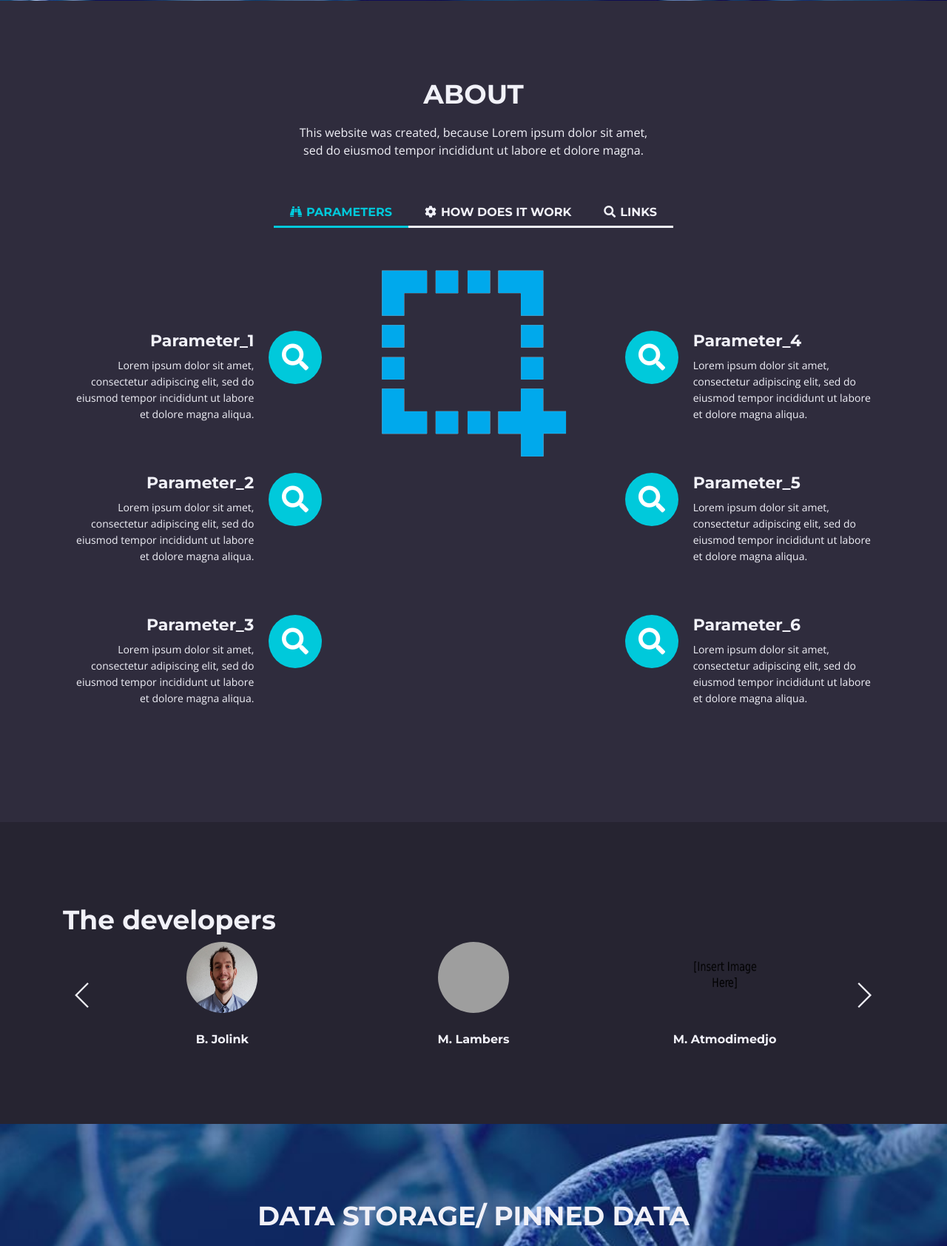
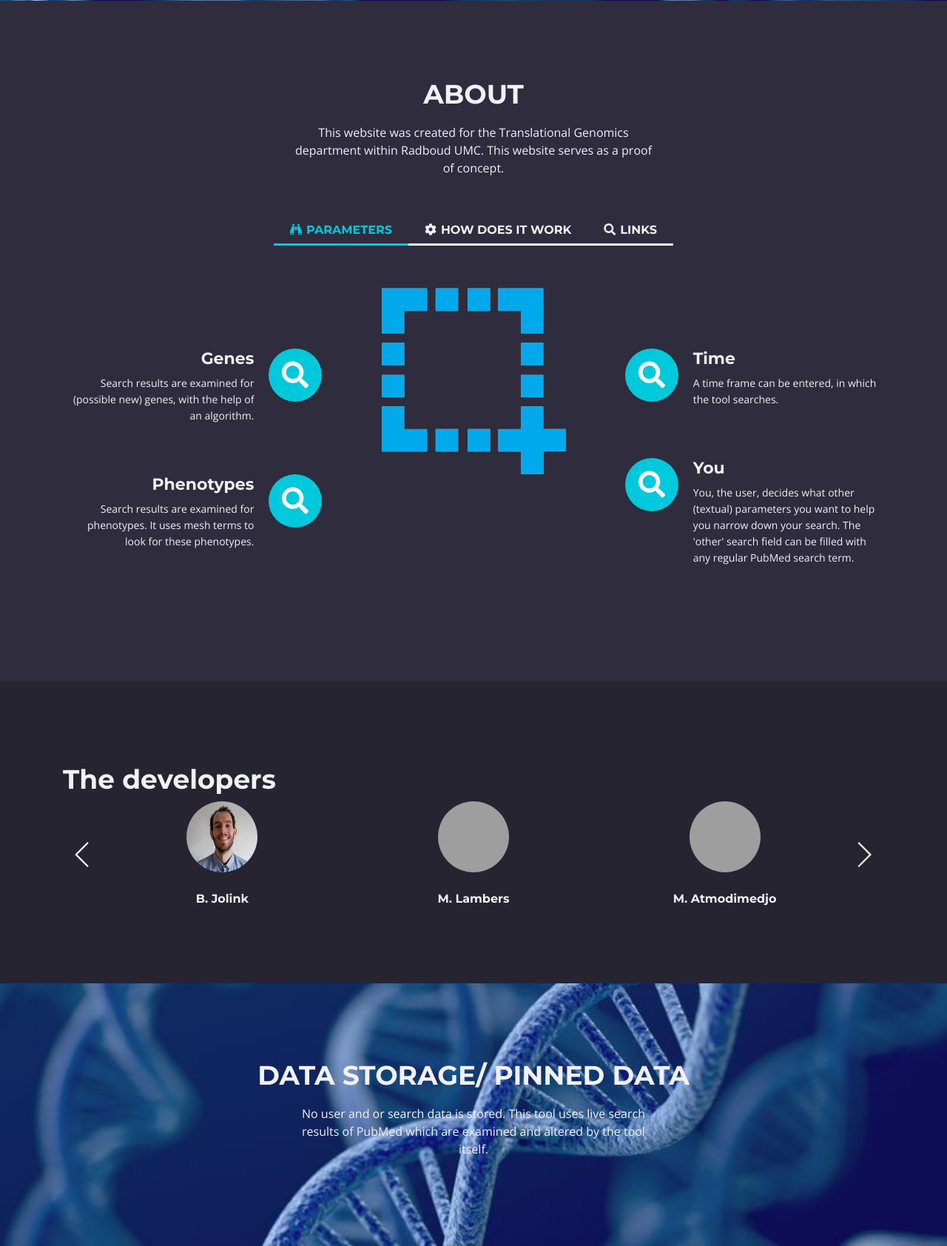
Before and after one commit to Queuebee2/Course8Informatica, a Flask app: page / in a window 1280 px wide. Shown: the part 915-2599 px from the top of the page at 74% size. Run offline with Flask 2, Linux system fonts and the light colour scheme; parts of the project's set-up code (start-up, migrations or seed data) failed here and were passed over; some libraries are stand-ins or nearby versions; grey boxes are pictures that could not be loaded.

Commit message:
added information to webpage. Added searchbars for date

```diff
--- a/Course8Informatica/templates/index.html
+++ b/Course8Informatica/templates/index.html
@@ -97,7 +97,7 @@
             <div class="row">
                 <div class="col-lg-12">
                     <h2>ABOUT</h2>
-                    <div class="p-heading p-large">This website was created, because Lorem ipsum dolor sit amet, sed do eiusmod tempor incididunt ut labore et dolore magna. </div>
+                    <div class="p-heading p-large">This website was created for the Translational Genomics department within Radboud UMC. This website serves as a proof of concept.</div>
                 </div> <!-- end of col -->
             </div> <!-- end of row -->
             <div class="row">
@@ -130,8 +130,8 @@
                                     <div class="card left-pane first">
                                         <div class="card-body">
                                             <div class="text-wrapper">
-                                                <h4 class="card-title">Parameter_1</h4>
-                                                <p>Lorem ipsum dolor sit amet, consectetur adipiscing elit, sed do eiusmod tempor incididunt ut labore et dolore magna aliqua. </p>
+                                                <h4 class="card-title">Genes</h4>
+                                                <p>Search results are examined for (possible new) genes, with the help of an algorithm.  </p>
                                             </div>
                                             <div class="card-icon">
                                                 <i class="fas fa-search"></i>
@@ -141,19 +141,8 @@
                                     <div class="card left-pane">
                                         <div class="card-body">
                                             <div class="text-wrapper">
-                                                <h4 class="card-title">Parameter_2</h4>
-                                                <p>Lorem ipsum dolor sit amet, consectetur adipiscing elit, sed do eiusmod tempor incididunt ut labore et dolore magna aliqua. </p>
-                                            </div>
-                                            <div class="card-icon">
-                                                <i class="fas fa-search"></i>
-                                            </div>
-                                        </div>
-                                    </div>
-                                    <div class="card left-pane">
-                                        <div class="card-body">
-                                            <div class="text-wrapper">
-                                                <h4 class="card-title">Parameter_3</h4>
-                                                <p>Lorem ipsum dolor sit amet, consectetur adipiscing elit, sed do eiusmod tempor incididunt ut labore et dolore magna aliqua. </p>
+                                                <h4 class="card-title">Phenotypes</h4>
+                                                <p>Search results are examined for phenotypes. It uses mesh terms to look for these phenotypes. </p>
                                             </div>
                                             <div class="card-icon">
                                                 <i class="fas fa-search"></i>
@@ -177,8 +166,8 @@
                                                 <i class="fas fa-search"></i>
                                             </div>
                                             <div class="text-wrapper">
-                                                <h4 class="card-title">Parameter_4</h4>
-                                                <p>Lorem ipsum dolor sit amet, consectetur adipiscing elit, sed do eiusmod tempor incididunt ut labore et dolore magna aliqua.</p>
+                                                <h4 class="card-title">Time</h4>
+                                                <p>A time frame can be entered, in which the tool searches. </p>
                                             </div>
                                         </div>
                                     </div>
@@ -188,19 +177,8 @@
                                                 <i class="fas fa-search"></i>
                                             </div>
                                             <div class="text-wrapper">
-                                                <h4 class="card-title">Parameter_5</h4>
-                                                <p>Lorem ipsum dolor sit amet, consectetur adipiscing elit, sed do eiusmod tempor incididunt ut labore et dolore magna aliqua. </p>
-                                            </div>
-                                        </div>
-                                    </div>
-                                    <div class="card right-pane">
-                                        <div class="card-body">
-                                            <div class="card-icon">
-                                                <i class="fas fa-search"></i>
-                                            </div>
-                                            <div class="text-wrapper">
-                                                <h4 class="card-title">Parameter_6</h4>
-                                                <p>Lorem ipsum dolor sit amet, consectetur adipiscing elit, sed do eiusmod tempor incididunt ut labore et dolore magna aliqua. </p>
+                                                <h4 class="card-title">You</h4>
+                                                <p>You, the user, decides what other (textual) parameters you want to help you narrow down your search. The 'other' search field can be filled with any regular PubMed search term. </p>
                                             </div>
                                         </div>
                                     </div>
@@ -221,8 +199,7 @@
                                 <div class="col-md-8">
                                     <div class="text-area">
                                         <h3>How does it work</h3>
-                                        <p>Lorem ipsum dolor sit amet, consectetur adipiscing elit, sed do eiusmod tempor incididunt ut labore et dolore magna aliqua. Venenatis a condimentum vitae sapien pellentesque. Fames ac turpis egestas sed tempus urna et. Mattis nunc sed blandit libero volutpat. Enim ut tellus elementum sagittis vitae et leo. Elit duis tristique sollicitudin nibh sit amet commodo nulla. In hac habitasse platea dictumst vestibulum. Tellus mauris a diam maecenas sed enim ut sem viverra. Quis imperdiet massa tincidunt nunc pulvinar sapien et ligula ullamcorper. Integer feugiat scelerisque varius morbi enim nunc faucibus.
-                                            <a class="turquoise" href="#your-link">interesting details</a>. Should be edited</p>
+                                        <p>Format your own PubMed search query with PubMole. PubMole offers different searchbars which compose your PubMed search query! Results are parsed and edited by our gene and phenotype identifiers to help you get all the relevant information.
                                     </div> <!-- end of text-area -->
                                 </div> <!-- end of col-md-8 -->
                                 <!-- end of text area -->
@@ -241,8 +218,20 @@
                                                 <i class="far fa-bookmark"></i>
                                             </div>
                                             <div class="text-wrapper">
-                                                <h4 class="card-title">marking results</h4>
-                                                <p>Lorem ipsum dolor sit amet, consectetur adipiscing elit, sed do eiusmod tempor incididunt ut labore et dolore magna aliqua.</p>
+                                                <h4 class="card-title">Examining results</h4>
+                                                <p>Examining results is easier then ever! Color codes for genes help you identify GenePanel-, NCBI- or even newer less known genes. But be aware, algorithms can make mistakes too!</p>
+                                            </div>
+                                        </div>
+                                    </div>
+                                </div><div class="col-lg-4">
+                                    <div class="card left-pane first">
+                                        <div class="card-body">
+                                            <div class="card-icon">
+                                                <i class="far fa-bookmark"></i>
+                                            </div>
+                                            <div class="text-wrapper">
+                                                <h4 class="card-title">Exporting results</h4>
+                                                <p>All results can be exported to a csv file. Use the select buttons next to the titles in the results to select your relevant results!</p>
                                             </div>
                                         </div>
                                     </div>
@@ -262,9 +251,8 @@
 
                                     <div class="text-area">
                                         <h3>Where all the data comes from: </h3>
-                                        <p>Links should be placed <a class="turquoise" href="#your-link">HERE</a>.</p>
-                                        <p>Links should also be placed <a class="turquoise" href="#your-link">HERE</a>.</p>
-                                        <p>And even more links <a class="turquoise" href="#your-link">HERE</a>.</p>
+                                        <p><a class="turquoise" href="https://meshb.nlm.nih.gov/record/ui?name=Humans">Mesh Terms </a></p>
+                                        <p> <a class="turquoise" href="https://www.ncbi.nlm.nih.gov/gene/">NCBI Genes</a></p>
                                     </div> <!-- end of text-area -->
                                 </div> <!-- end of col-md-8 -->
                                 <!-- end of text and icon cards area -->
@@ -319,7 +307,7 @@
                                 <!-- Slide -->
                                 <div class="swiper-slide">
                                     <div class="card">
-                                        <img class="card-image" src="images/insert_image.png" alt="alternative">
+                                        <img class="card-image" src="https://signland.nl/wp-content/uploads/2017/09/ss-ltr-M.jpg" alt="alternative">
                                         <div class="card-body">
                                             <p class="developer-name">M. Atmodimedjo</p>
                                         </div>
@@ -350,7 +338,7 @@
             <div class="row">
                 <div class="col-lg-12">
                     <h2>DATA STORAGE/ PINNED DATA</h2>
-                    <div class="p-heading p-large">Lorem ipsum dolor sit amet, consectetur adipiscing elit, sed do eiusmod tempor incididunt ut labore et dolore magna aliqua. Venenatis a condimentum vitae sapien pellentesque. Fames ac turpis egestas sed tempus urna et. Mattis nunc sed blandit libero volutpat. Enim ut tellus elementum sagittis vitae et leo. Elit duis tristique sollicitudin nibh sit amet commodo nulla. In hac habitasse platea dictumst vestibulum. Tellus mauris a diam maecenas sed enim ut sem viverra. Quis imperdiet massa tincidunt nunc pulvinar sapien et ligula ullamcorper. Integer feugiat scelerisque varius morbi enim nunc faucibus.</div>
+                    <div class="p-heading p-large">No user and or search data is stored. This tool uses live search results of PubMed which are examined and altered by the tool itself. </div>
                 </div> <!-- end of col -->
             </div> <!-- end of row -->
         </div> <!-- end of container -->
```
Also changed, not shown: Course8Informatica/templates/search.html (+4 -3 lines).
